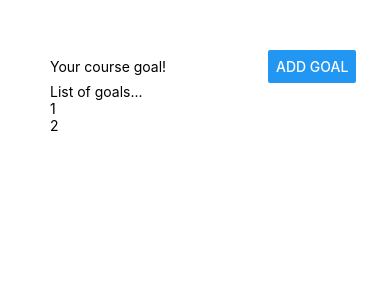
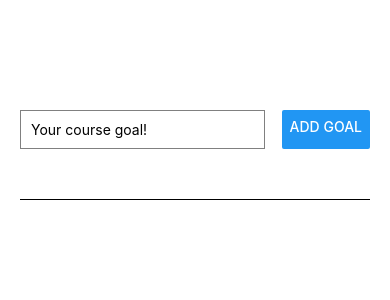
Before and after one commit to esteban-almendariz/firstReactNativeApp, a React Native app: screen / in a window 390 px wide. Shown: the top 300 px of the page. Built offline with nearby package versions, Linux system fonts and the light colour scheme.

Commit message:
still learning flexbox and added usestate to list all goals on screen

```diff
--- a/App.js
+++ b/App.js
@@ -1,25 +1,38 @@
 
 import { StyleSheet, Text, View, Button, TextInput } from 'react-native';
+import { useState } from 'react';
 
 export default function App() {
+
+  const [enteredGoalText, setEnteredGoalText] = useState('')
+  const [goalList, setGoalList] = useState([])
+
+  const goalChangeHandler = (enteredText) => {
+      setEnteredGoalText(enteredText)
+  }
+
+  const addGoalHandler = () => {
+    setGoalList(prevState => [
+      ...prevState,
+      enteredGoalText
+    ])
+  }
+
   return (
     <View style={styles.appContainer}>
       <View style={styles.inputContainer}>
         <TextInput
+          style={styles.textInput}
           placeholder='Your course goal!'
+          onChangeText={goalChangeHandler}
         />
         <Button
           title='Add Goal'
+          onPress={addGoalHandler}
         />
       </View>
-      <View>
-        <Text>List of goals...</Text>
-      </View>
-      <View>
-        <Text>1</Text>
-      </View>
-      <View>
-        <Text>2</Text>
+      <View style={styles.goalsContainer}>
+        {goalList.map((goal,index) => <Text key={index} >{goal}</Text>)}
       </View>
     </View>
   );
@@ -27,9 +40,22 @@ export default function App() {
 
 const styles = StyleSheet.create({
   appContainer: {
-    padding: 50
+    padding: 20,
+    marginTop: 40
   },
   inputContainer: {
-    flexDirection: 'row'
+    flexDirection: 'row',
+    paddingVertical: 50,
+    borderBottomWidth: .2,
+    justifyContent: 'space-between'
+  },
+  textInput: {
+    borderColor: "gray",
+    width: "70%",
+    borderWidth: 1,
+    padding: 10,
+  },
+  goalsContainer: {
+    marginTop: 25
   }
 });
```
